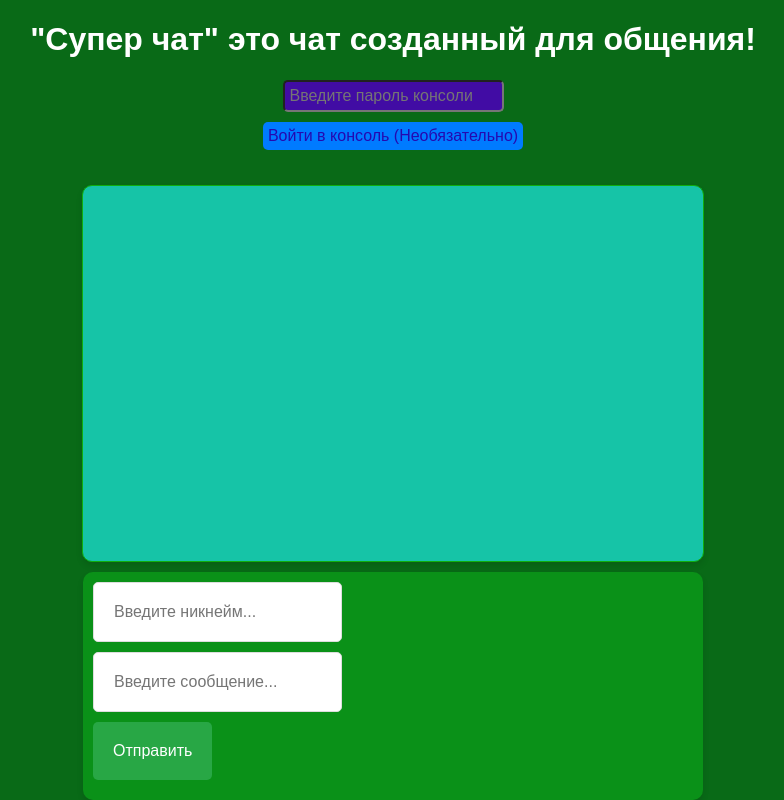
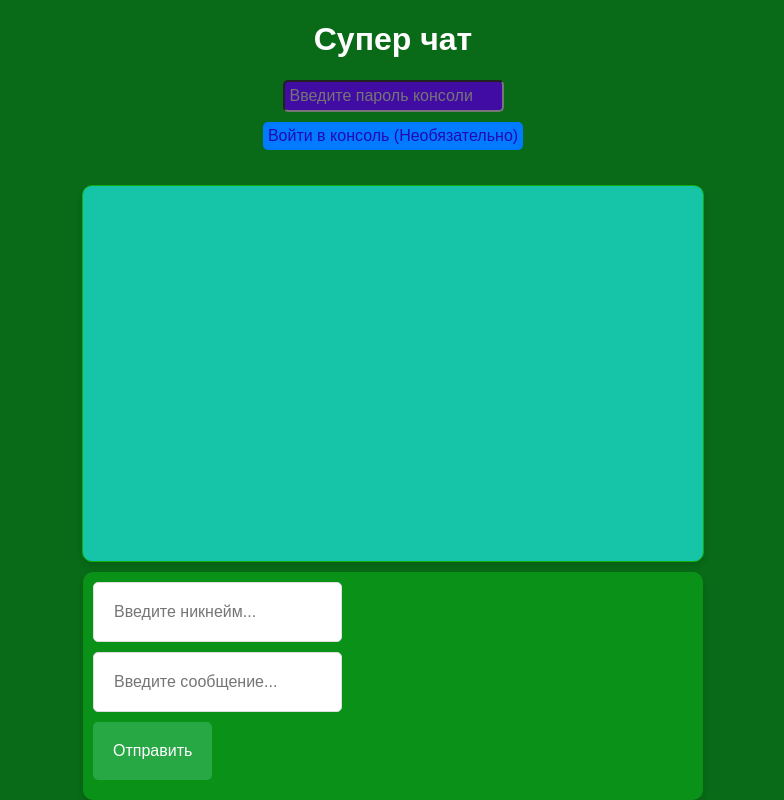
Before and after one commit to NewFaikStr/SuperChat, a plain HTML site: page index.html in a window 1280 px wide. Shown: the whole page, without its empty margins (247-1031 px from the left). Drawn offline with Linux system fonts and the light colour scheme; no server answers.

Commit message:
Update index.html

```diff
--- a/index.html
+++ b/index.html
@@ -4,7 +4,7 @@
     <meta charset="UTF-8">
     <meta name="viewport" content="width=device-width, initial-scale=1.0">
     <title>Супер чат</title>
-    <h1 style="color: white;">"Супер чат" это чат созданный для общения!</h1>
+    <h1 style="color: white;">Супер чат</h1>
     <style>
         body {
             font-family: Arial, sans-serif;
```
